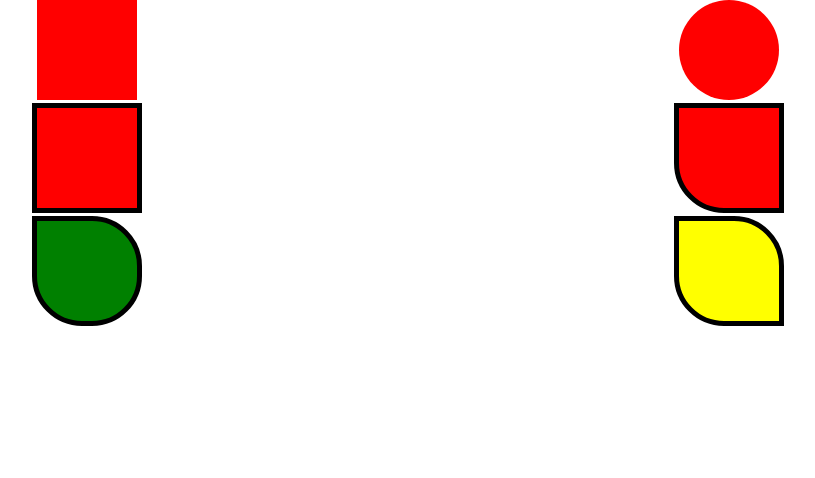
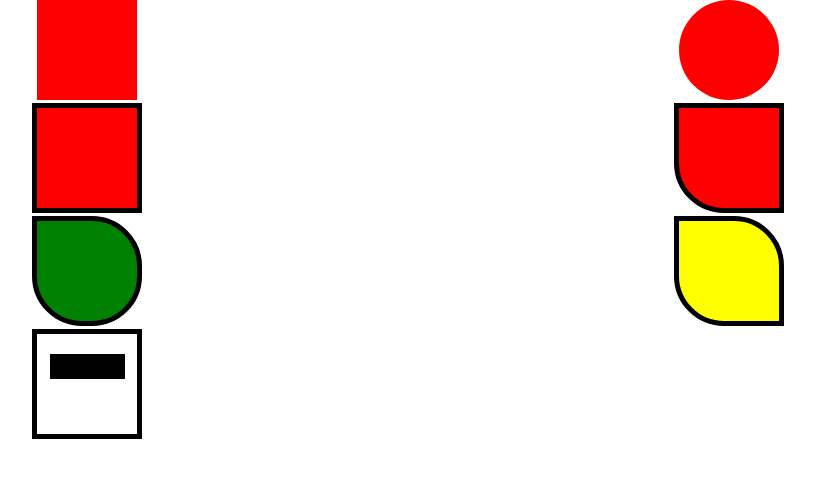
Before and after one commit to ablades/few2.2-assignment1, a React (Create React App) app: page / in a window 1280 px wide. Shown: the top 478 px of the page, without its empty margins (232-1047 px from the left). Built offline with nearby package versions, Linux system fonts and the light colour scheme.

Commit message:
add mailbox

```diff
--- a/src/App.js
+++ b/src/App.js
@@ -6,6 +6,7 @@ import BorderSquare from './components/BorderSquare';
 import AltSquare from './components/AltSquare';
 import Leaf from './components/Leaf';
 import Lemon from './components/Lemon';
+import Mailbox from './components/Mailbox';
 
 function App() {
 
@@ -24,6 +25,7 @@ function App() {
       <AltSquare />
       <Leaf />
       <Lemon />
+      <Mailbox />
     </div>
   );
 }
--- /dev/null
+++ b/src/components/Mailbox.js
@@ -0,0 +1,27 @@
+import React from 'react'
+
+function Mailbox() {
+    const outerStyle = {
+        width: '100px',
+        height: '100px',
+        backgroundColor: 'white',
+        border: '5px solid black',
+    }
+
+    const innerStyle = {
+        width: '75px',
+        height: '25px',
+        backgroundColor: 'black',
+        transform: 'translate(13px, 20px)',
+    }
+
+    return(
+        <div className="mailbox" style={outerStyle}>
+            <div className="rect" style={innerStyle}>
+
+            </div>
+        </div>
+    )
+}
+
+export default Mailbox
```
